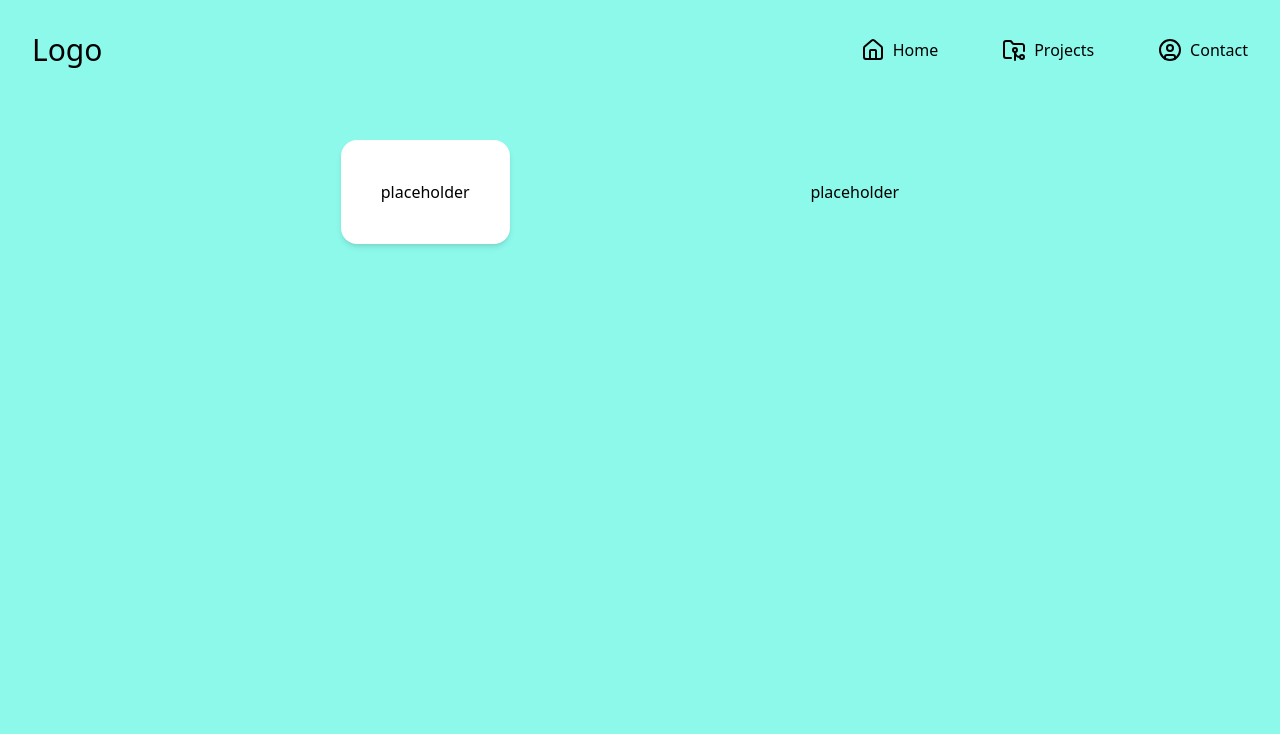
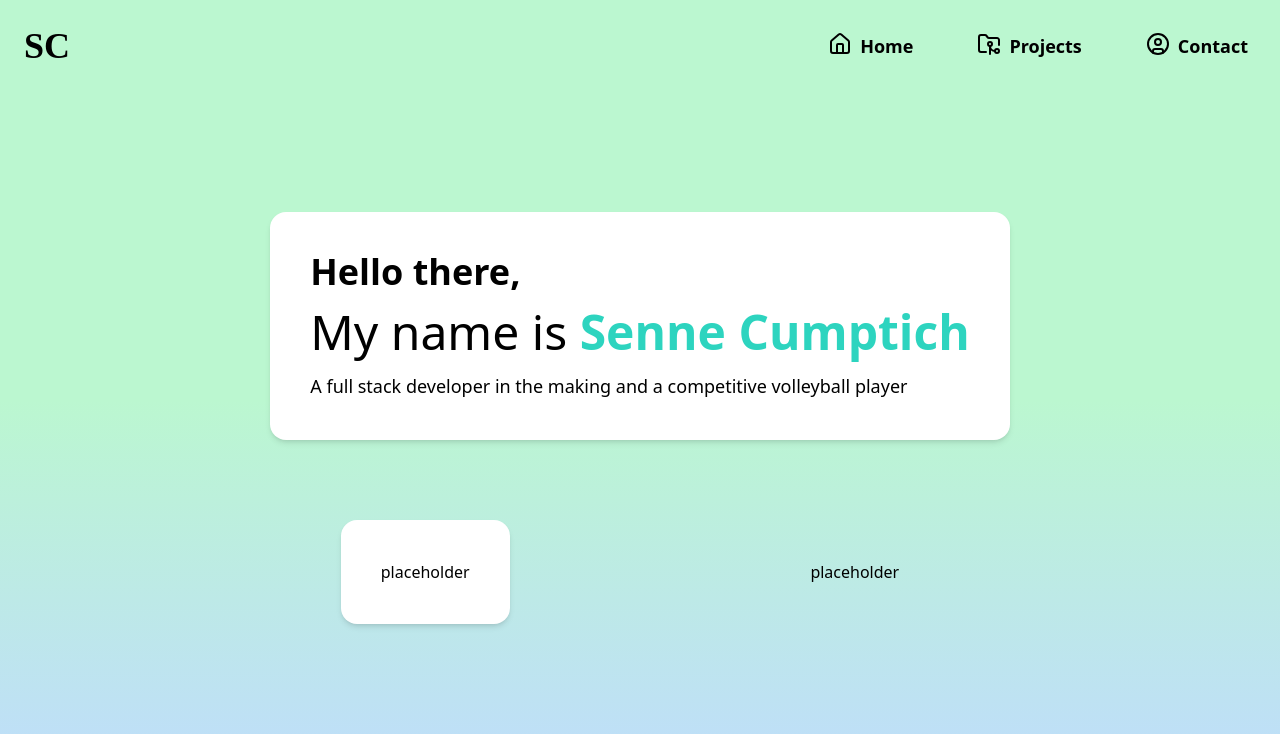
Before and after one commit to CumptichSenne/frontend_project, a React (Vite) app: page / in a window 1280 px wide. Shown: the top 734 px of the page. Built offline with nearby package versions, Linux system fonts and the light colour scheme.

Commit message:
feat: added nav hover states & changed background

```diff
--- a/src/Home.tsx
+++ b/src/Home.tsx
@@ -3,9 +3,16 @@ import Navigation from "./components/Navigation";
 export default function App() {
 
   return (
-    <>
+    <div className="w-screen animated-background h-screen bg-gradient-to-b from-green-200 via-green-200 to-blue-200">
       <Navigation />
       <section className="flex flex-col pt-10 w-full">
+        <div className="flex items-center justify-center p-20">
+          <div className="bg-white p-10 rounded-2xl shadow-md space-y-4">
+            <h1 className="text-4xl font-bold">Hello there,</h1>
+            <h2 className="text-5xl">My name is <span className="text-teal-400 font-bold">Senne Cumptich</span></h2>
+            <p className="text-lg">A full stack developer in the making and a competitive volleyball player</p>
+          </div>
+        </div>
         <div className="flex flex-row items-center justify-evenly pl-20 pr-20">
           <div className="bg-white p-10 rounded-2xl shadow-md">
             <p className="text-center">placeholder</p>
@@ -15,6 +22,6 @@ export default function App() {
           </div>
         </div>
       </section>
-    </>
+    </div>
   )
 }
--- a/src/components/Navigation.tsx
+++ b/src/components/Navigation.tsx
@@ -6,18 +6,18 @@ const Navigation = () => {
         <nav>
         <div className="flex flex-row items-center justify-between p-4">
           <div>
-            <h1 className="text-3xl p-4">Logo</h1>
+            <h1 className="text-4xl font-shrikhand font-extrabold p-2">SC</h1>
           </div>
-          <div className="flex flex-row items-center gap-8">
-            <Link to="/" className="p-4 flex flex-row gap-2">
+          <div className="flex flex-row items-center gap-8 font-semibold text-lg">
+            <Link to="/" className="p-4 flex flex-row gap-2 hover:bg-white hover:rounded-2xl hover:text-teal-700 hover:bg-opacity-90">
               <Home size={24} />
               Home
             </Link>
-            <Link to="/projects" className="p-4 flex flex-row gap-2">
-              <FolderGit2 size={24} />
+            <Link to="/projects" className="p-4 flex flex-row gap-2 hover:bg-white hover:rounded-2xl hover:text-teal-700 hover:bg-opacity-90">
+              <FolderGit2 size={24}/>
               Projects
             </Link>
-            <Link to="/contact" className="p-4 flex flex-row gap-2">
+            <Link to="/contact" className="p-4 flex flex-row gap-2 hover:bg-white hover:rounded-2xl hover:text-teal-700 hover:bg-opacity-90">
               <CircleUser size={24} />
               Contact
             </Link>
--- a/tailwind.config.js
+++ b/tailwind.config.js
@@ -3,7 +3,11 @@ export default {
   content: ["./index.html",
   "./src/**/*.{js,ts,jsx,tsx}",],
   theme: {
-    extend: {},
+    extend: {
+      fontFamily: {
+        'shrikhand': ['Shrikhand'],
+      },
+    },
   },
   plugins: [],
 }
```
